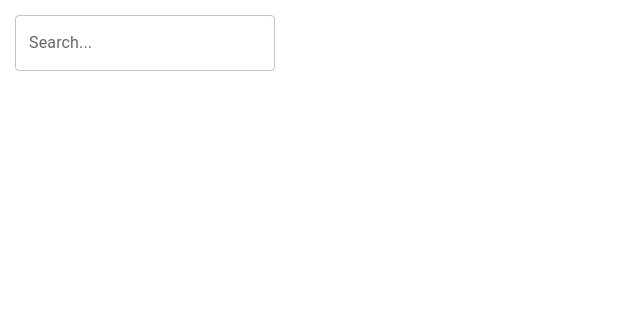
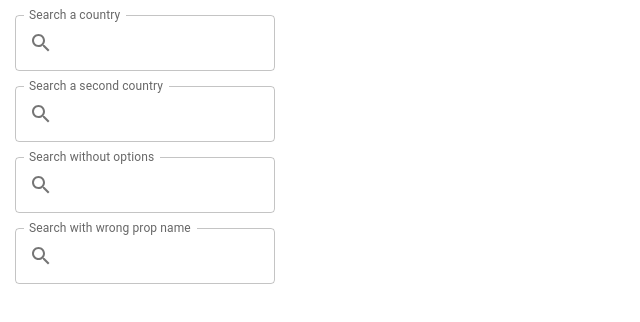
Before and after one commit to GrEg00z/tictuk-exercice, a React (Create React App) app in the folder webApp/: page / in a window 1280 px wide. Shown: the top 322 px of the page, without its empty margins (0-640 px from the left). Built offline with nearby package versions, Linux system fonts and the light colour scheme.

Commit message:
Improving autocomplete + tree structure

```diff
--- a/webApp/package.json
+++ b/webApp/package.json
@@ -5,6 +5,7 @@
   "dependencies": {
     "@emotion/react": "^11.9.0",
     "@emotion/styled": "^11.8.1",
+    "@mui/icons-material": "^5.6.2",
     "@mui/material": "^5.6.2",
     "@testing-library/jest-dom": "^5.16.4",
     "@testing-library/react": "^13.1.1",
--- a/webApp/src/App.css
+++ /dev/null
@@ -1,38 +0,0 @@
-.App {
-  margin-left: 15px;
-}
-
-.App-logo {
-  height: 40vmin;
-  pointer-events: none;
-}
-
-@media (prefers-reduced-motion: no-preference) {
-  .App-logo {
-    animation: App-logo-spin infinite 20s linear;
-  }
-}
-
-.App-header {
-  background-color: #282c34;
-  min-height: 100vh;
-  display: flex;
-  flex-direction: column;
-  align-items: center;
-  justify-content: center;
-  font-size: calc(10px + 2vmin);
-  color: white;
-}
-
-.App-link {
-  color: #61dafb;
-}
-
-@keyframes App-logo-spin {
-  from {
-    transform: rotate(0deg);
-  }
-  to {
-    transform: rotate(360deg);
-  }
-}
--- a/webApp/src/App.js
+++ b/webApp/src/App.js
@@ -1,19 +1,21 @@
-import Autocomplete from "./Autocomplete";
-import {Get} from "./http";
-
-import './App.css';
+import Autocomplete from "./components/Autocomplete";
+import { Get } from "./helpers/http";
+import { appConfig } from "./config";
 
 function App() {
 
-  const loadData = async(value, callback) => {
-    let result = await Get("http://localhost:3002/search/" + value);
+  const loadData = async(input, callback) => {
+    let result = await Get(appConfig.apiUrl + "/countries/byName/" + input);
     callback(result)
   }
 
   return (
-    <div className="App" style={{marginTop : "15px"}}>
-      <Autocomplete loadOptions={loadData} />
-    </div>
+    <>
+      <Autocomplete loadOptions={loadData} label="Search a country" />
+      <Autocomplete loadOptions={loadData} label="Search a second country" />
+      <Autocomplete label="Search without options" />
+      <Autocomplete loadOptions={loadData} label="Search with wrong prop name" propertyName="test" />
+    </>
   );
 }
 
--- a/webApp/src/Autocomplete.js
+++ /dev/null
@@ -1,71 +0,0 @@
-import {useState} from 'react';
-import styled from 'styled-components';
-import TextField from '@mui/material/TextField';
-
-function Autocomplete(props) {
-
-  const [result, setResult] = useState([]);
-
-  const handleChange = (event) => {
-    let value = event.target.value;
-
-    if(value.length === 0) {
-      setResult([]);
-      return false;
-    }
-
-    props.loadOptions(value, loadData);
-  }
-
-  const loadData = (result) => {
-    setResult(result.length > 0 ? result : [{name : "No result found"}]);
-  }
-
-  return (
-    <Container>
-      <TextField fullWidth id="outlined-basic" label="Search..." variant="outlined" onChange={handleChange} onBlur={() => setResult([])} />
-      <ResultContainer>
-        {result.map((value) => {
-          return <ResultItem key={value.name}>{value.name}</ResultItem>
-        })}
-      </ResultContainer>
-    </Container>
-  );
-}
-
-export default Autocomplete;
-
-
-// Styled components
-
-const Container = styled.div`
-  width: 260px;
-`;
-
-const ResultContainer = styled.div`
-  max-height: 254px;
-  width: 260px;
-  margin-top: 0px;
-  overflow-y: auto;
-  overflow-x: hidden;
-  position: absolute;
-  background-color: white;
-  z-index: 2;
-`;
-
-const ResultItem = styled.span`
-  width: 240px;
-  padding-right: 18px;
-  display: list-item;
-  list-style: none;
-  border-left: solid 1px silver;
-  border-right: solid 1px silver;
-
-  &:hover {
-    background-color: #c0c0c0;
-  }
-
-  &:last-child {
-    border-bottom: solid 1px silver;
-  }
-`;
--- /dev/null
+++ b/webApp/src/components/Autocomplete.js
@@ -0,0 +1,129 @@
+import {useState, useEffect, useCallback, useRef} from 'react';
+import PropTypes from 'prop-types';
+import styled from 'styled-components';
+
+import TextField from '@mui/material/TextField';
+import InputAdornment from '@mui/material/InputAdornment';
+import SearchIcon from '@mui/icons-material/Search';
+
+function Autocomplete({loadOptions, label = "Search", propertyName = "name"}) {
+
+  const container = useRef(null);
+
+  const [inputValue, setInputValue] = useState("");
+  const [result, setResult] = useState([]);
+  const [itemSelected, setItemSelected] = useState(false);
+
+  const handleOutsideClick = useCallback((e) => {
+    if (!container.current.contains(e.target)){
+      setResult([]);
+      !itemSelected && setInputValue("");
+    }
+  }, [itemSelected])
+
+  useEffect(() => {
+    window.addEventListener('click', handleOutsideClick);
+    return () => {
+      window.removeEventListener('click', handleOutsideClick);
+    };
+  }, [handleOutsideClick])
+
+  const handleChange = (event) => {
+    let input = event.target.value;
+    setInputValue(input)
+    setItemSelected(false);
+
+    // if input is empty
+    if(input.length === 0) {
+      setResult([]);
+      return false;
+    }
+
+    // if loadOptions is provided
+    if(loadOptions)
+      loadOptions(input, (result) => {
+
+        // check if propertyName really exists in loadOption result callback
+        if(result.length > 0 && result[0][propertyName] === undefined) {
+          console.error("The property '" + propertyName + "' doesn't exist in your data options")
+          return false;
+        }
+
+        setResult(result);
+      });
+  }
+
+  const onItemClick = (item) => {
+    setInputValue(item[propertyName]);
+    setItemSelected(true);
+    setResult([]);
+  }
+
+  return (
+    <Container ref={container}>
+      <TextField
+        fullWidth
+        id="outlined-basic"
+        value={inputValue}
+        label={label}
+        variant="outlined"
+        onChange={handleChange}
+        InputProps={{
+          startAdornment: (
+            <InputAdornment position="start">
+              <SearchIcon />
+            </InputAdornment>
+          ),
+        }}
+      />
+      <ResultContainer>
+        {result.map((item) => {
+          return <ResultItem key={item[propertyName]} onClick={() => onItemClick(item)}>{item[propertyName]}</ResultItem>
+        })}
+      </ResultContainer>
+    </Container>
+  );
+}
+
+// Proptype
+Autocomplete.propTypes = {
+  loadOptions: PropTypes.func,
+  propertyName: PropTypes.string,
+  label: PropTypes.string
+}
+
+// Styled components
+const Container = styled.div`
+  width: 260px;
+  margin: 15px;
+`;
+
+const ResultContainer = styled.div`
+  max-height: 254px;
+  width: 260px;
+  margin-top: 0px;
+  overflow-y: auto;
+  overflow-x: hidden;
+  position: absolute;
+  background-color: white;
+  z-index: 2;
+`;
+
+const ResultItem = styled.span`
+  width: 240px;
+  padding-right: 18px;
+  display: list-item;
+  list-style: none;
+  border-left: solid 1px silver;
+  border-right: solid 1px silver;
+
+  &:hover {
+    background-color: #c0c0c0;
+  }
+
+  &:last-child {
+    border-bottom: solid 1px silver;
+  }
+`;
+
+export default Autocomplete;
--- /dev/null
+++ b/webApp/src/config.js
@@ -0,0 +1,3 @@
+export const appConfig = {
+    apiUrl : "http://localhost:3002"
+}
```
Also changed, not shown: webApp/src/helpers/http.js (renamed from webApp/src/http.js), 1 other file (tests, documents, lock files or other folders).
